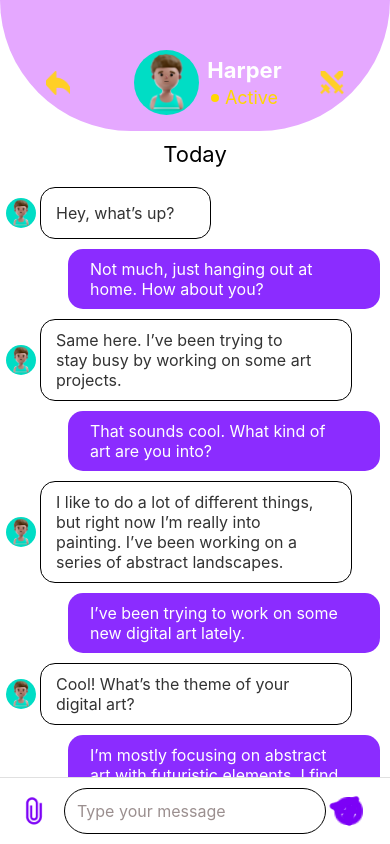
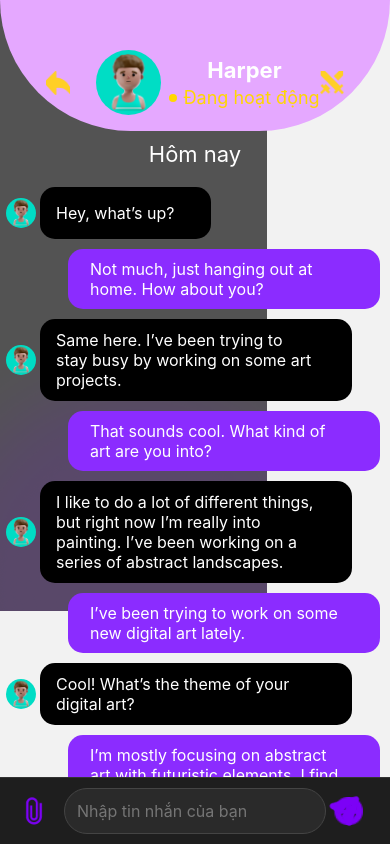
Before and after one commit to PhuTN/GokuuNe, a React Native app: screen /ChatDetail in a window 390 px wide. Built offline with nearby package versions, Linux system fonts and the light colour scheme.

Commit message:
Dark Mode cho chátscreen

```diff
--- a/App.tsx
+++ b/App.tsx
@@ -2,8 +2,8 @@ import React from 'react';
 
 import AppNavigator from './src/navigation/AppNavigator';
 
-import { LanguageProvider } from './src/asycnc_store/LanguageContext';
-import { ThemeProvider } from './src/asycnc_store/ThemeContext';
+import {LanguageProvider} from './src/asycnc_store/LanguageContext';
+import {ThemeProvider} from './src/asycnc_store/ThemeContext';
 
 export default function App() {
   return (
--- a/src/components/common/ChatDetailScreen/ChatDetailHeader.tsx
+++ b/src/components/common/ChatDetailScreen/ChatDetailHeader.tsx
@@ -1,7 +1,12 @@
 import React from 'react';
 import {View, Text, Image, TouchableOpacity, StyleSheet} from 'react-native';
+import {useLanguage} from '../../../asycnc_store/LanguageContext';
+import {translations} from '../../../untils/i18n';
 
 export default function ChatDetailHeader() {
+  const {language} = useLanguage();
+  const t = translations[language];
+
   return (
     <View style={styles.wrapper}>
       {/* Back button */}
@@ -23,7 +28,7 @@ export default function ChatDetailHeader() {
           <View style={styles.statusContainer}>
             {/* Chấm vàng */}
             <View style={styles.statusDot} />
-            <Text style={styles.status}>Active</Text>
+            <Text style={styles.status}>{t.active_status}</Text>
           </View>
         </View>
       </View>
--- a/src/components/common/ChatDetailScreen/MessageBubble.tsx
+++ b/src/components/common/ChatDetailScreen/MessageBubble.tsx
@@ -1,23 +1,29 @@
 import React from 'react';
 import {View, Text, StyleSheet, Image} from 'react-native';
+import {useTheme} from '../../../asycnc_store/ThemeContext';
 
 const MessageBubble = ({message, sender, avatar}) => {
+  const {theme} = useTheme();
+  const isDark = theme === 'light';
   return (
     <View
       style={[
         styles.bubble,
-        sender === 'me' ? styles.meBubble : styles.otherBubble,
+        sender === 'me'
+          ? styles.meBubble
+          : [styles.otherBubble, isDark && styles.darkOtherBubble],
       ]}>
       {sender === 'other' && avatar && (
         <View style={styles.avatarContainer}>
-          <Image source={avatar} style={styles.avatar} />{' '}
-          {/* Hiển thị avatar người gửi */}
+          <Image source={avatar} style={styles.avatar} />
         </View>
       )}
       <Text
         style={[
           styles.message,
-          sender === 'me' ? styles.meMessage : styles.otherMessage,
+          sender === 'me'
+            ? styles.meMessage
+            : [styles.otherMessage, isDark && styles.darkOtherMessage],
         ]}>
         {message}
       </Text>
@@ -68,6 +74,14 @@ const styles = StyleSheet.create({
     height: 30,
     borderRadius: 15, // Giữ avatar hình tròn
   },
+  darkOtherBubble: {
+    backgroundColor: '#000',
+    borderColor: 'transparent', // bỏ viền
+  },
+
+  darkOtherMessage: {
+    color: '#fff',
+  },
 });
 
 export default MessageBubble;
--- a/src/components/common/ChatDetailScreen/MessageInput.tsx
+++ b/src/components/common/ChatDetailScreen/MessageInput.tsx
@@ -6,9 +6,16 @@ import {
   Image,
   StyleSheet,
 } from 'react-native';
+import {useTheme} from '../../../asycnc_store/ThemeContext';
+import {useLanguage} from '../../../asycnc_store/LanguageContext';
+import {translations} from '../../../untils/i18n';
 
 export default function MessageInput({onSend}) {
   const [message, setMessage] = useState(''); // State to store the message
+  const {theme} = useTheme();
+  const isDark = theme === 'light';
+  const {language} = useLanguage();
+  const t = translations[language];
 
   // Handle sending the message
   const handleSend = () => {
@@ -19,8 +26,11 @@ export default function MessageInput({onSend}) {
   };
 
   return (
-    <View style={styles.container}>
-      {/* Attach Icon */}
+    <View
+      style={[
+        styles.container,
+        isDark && {backgroundColor: '#1E1E1E', borderTopColor: '#333'},
+      ]}>
       <TouchableOpacity style={styles.iconButton}>
         <Image
           source={require('../../../assets/images/ChatDetailScreen/attach.png')}
@@ -28,14 +38,23 @@ export default function MessageInput({onSend}) {
         />
       </TouchableOpacity>
 
-      {/* Text Input with React Icon inside */}
-      <View style={styles.inputContainer}>
+      <View
+        style={[
+          styles.inputContainer,
+          isDark && {
+            backgroundColor: '#2A2A2A',
+            borderColor: '#444',
+          },
+        ]}>
         <TextInput
-          style={styles.textInput}
-          placeholder="Type your message"
-          placeholderTextColor="#9B8F8F"
-          value={message} // Bind the input to the state
-          onChangeText={setMessage} // Update the message state as user types
+          style={[
+            styles.textInput,
+            isDark && {color: '#fff', placeholderTextColor: '#999'},
+          ]}
+          placeholder={t.type_message}
+          placeholderTextColor={isDark ? '#999' : '#9B8F8F'}
+          value={message}
+          onChangeText={setMessage}
         />
         <TouchableOpacity style={styles.reactIconButton}>
           <Image
@@ -45,7 +64,6 @@ export default function MessageInput({onSend}) {
         </TouchableOpacity>
       </View>
 
-      {/* Send Icon */}
       <TouchableOpacity style={styles.iconButton} onPress={handleSend}>
         <Image
           source={require('../../../assets/images/ChatDetailScreen/sendIcon.png')}
--- a/src/navigation/AppNavigator.tsx
+++ b/src/navigation/AppNavigator.tsx
@@ -26,10 +26,16 @@ const Stack = createNativeStackNavigator<RootStackParamList>();
 const AppNavigator = () => {
   return (
     <NavigationContainer>
-      <Stack.Navigator initialRouteName="TestThemeAndLanguage" screenOptions={{ headerShown: false }}>
-      <Stack.Screen name="TestThemeAndLanguage" component={ThemeLanguageTester} />
+      <Stack.Navigator
+        initialRouteName="Chat"
+        screenOptions={{headerShown: false}}>
+        <Stack.Screen
+          name="TestThemeAndLanguage"
+          component={ThemeLanguageTester}
+        />
         <Stack.Screen name="Home" component={HomeScreen} />
         <Stack.Screen name="ChatDetail" component={ChatDetailScreen} />
+        <Stack.Screen name="Chat" component={ChatScreen} />
         <Stack.Screen name="Profile" component={ProfileScreen} />
         <Stack.Screen name="Ranking" component={RankingScreen} />
         <Stack.Screen name="RankingMatch" component={RankingMatchScreen} />
--- a/src/screens/ChatDetailScreen.tsx
+++ b/src/screens/ChatDetailScreen.tsx
@@ -1,14 +1,20 @@
 import React, {useState} from 'react';
-import {View, FlatList, StyleSheet, Text} from 'react-native';
+import {View, FlatList, StyleSheet, Text, ImageBackground} from 'react-native';
 import ChatDetailHeader from '../components/common/ChatDetailScreen/ChatDetailHeader';
 import MessageBubble from '../components/common/ChatDetailScreen/MessageBubble';
 import MessageInput from '../components/common/ChatDetailScreen/MessageInput';
-import {fakeMessages} from '../fake_data/Phuc/fake_data'; // Import fake data
+import {fakeMessages} from '../fake_data/Phuc/fake_data';
+import {useTheme} from '../asycnc_store/ThemeContext';
+import {useLanguage} from '../asycnc_store/LanguageContext';
+import {translations} from '../untils/i18n';
 
 const ChatDetailScreen = () => {
   const [messages, setMessages] = useState(fakeMessages);
+  const {theme} = useTheme();
+  const isDark = theme === 'light';
+  const {language} = useLanguage();
+  const t = translations[language];
 
-  // Handle sending a new message
   const handleSendMessage = newMessage => {
     setMessages([
       ...messages,
@@ -21,12 +27,13 @@ const ChatDetailScreen = () => {
     ]);
   };
 
-  return (
-    <View style={styles.container}>
+  const renderContent = () => (
+    <>
       <ChatDetailHeader />
-      {/* Add "Today" label below the header */}
       <View style={styles.todayLabelContainer}>
-        <Text style={styles.todayLabelText}>Today</Text>
+        <Text style={[styles.todayLabelText, isDark && {color: '#fff'}]}>
+          {t.today_label}
+        </Text>
       </View>
       <FlatList
         data={messages}
@@ -35,25 +42,44 @@ const ChatDetailScreen = () => {
           <MessageBubble
             message={item.message}
             sender={item.sender}
-            avatar={item.avatar} // Truyền avatar vào đây
+            avatar={item.avatar}
           />
         )}
         contentContainerStyle={styles.messages}
       />
       <MessageInput onSend={handleSendMessage} />
+    </>
+  );
+
+  return isDark ? (
+    <ImageBackground
+      source={require('../assets/images/BackGround.png')}
+      style={styles.container}
+      resizeMode="cover">
+      {renderContent()}
+    </ImageBackground>
+  ) : (
+    <View style={[styles.container, {backgroundColor: '#fff'}]}>
+      {renderContent()}
     </View>
   );
 };
 
 const styles = StyleSheet.create({
-  container: {flex: 1, backgroundColor: '#fff'},
-  messages: {paddingTop: 10, paddingBottom: 60}, // Add space for input
+  container: {
+    flex: 1,
+  },
+  messages: {
+    paddingTop: 10,
+    paddingBottom: 60,
+  },
   todayLabelContainer: {
     alignItems: 'center',
     marginVertical: 10,
   },
   todayLabelText: {
     fontSize: 22,
+    color: '#000',
   },
 });
 
--- a/src/untils/i18n.ts
+++ b/src/untils/i18n.ts
@@ -1,12 +1,20 @@
 export const translations = {
-    en: {
-      greeting: "Hello",
-      toggle_theme: "Toggle Theme",
-      toggle_language: "Toggle Language"
-    },
-    vi: {
-      greeting: "Xin chào",
-      toggle_theme: "Chuyển giao diện",
-      toggle_language: "Chuyển ngôn ngữ"
-    }
-  };
+  en: {
+    greeting: 'Hello',
+    toggle_theme: 'Toggle Theme',
+    toggle_language: 'Toggle Language',
+    //Phuc
+    active_status: 'Active',
+    today_label: 'Today',
+    type_message: 'Type your message',
+  },
+  vi: {
+    greeting: 'Xin chào',
+    toggle_theme: 'Chuyển giao diện',
+    toggle_language: 'Chuyển ngôn ngữ',
+    //Phuc
+    active_status: 'Đang hoạt động',
+    today_label: 'Hôm nay',
+    type_message: 'Nhập tin nhắn của bạn',
+  },
+};
```
Also changed, not shown: src/asycnc_store/LanguageContext.tsx (+12 -4 lines), src/asycnc_store/ThemeContext.tsx (+10 -4 lines), src/components/test_ui/ThemeLanguageTester.tsx (+6 -9 lines), src/assets/images/BackGround.png (added), 1 other file (tests, documents, lock files or other folders).
